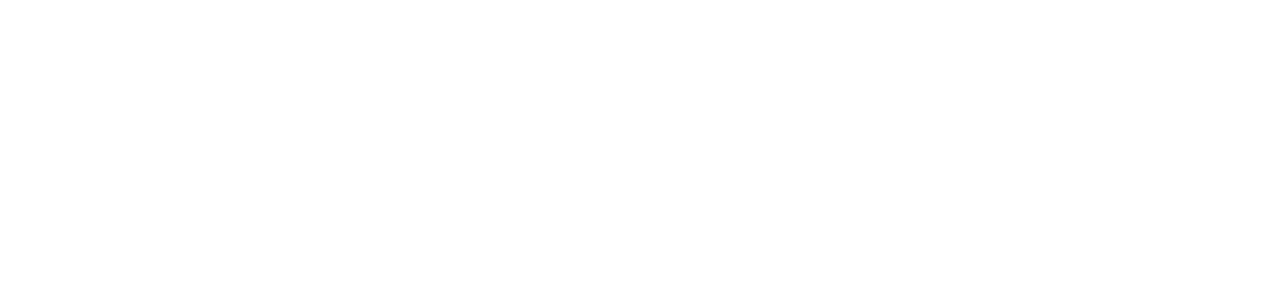
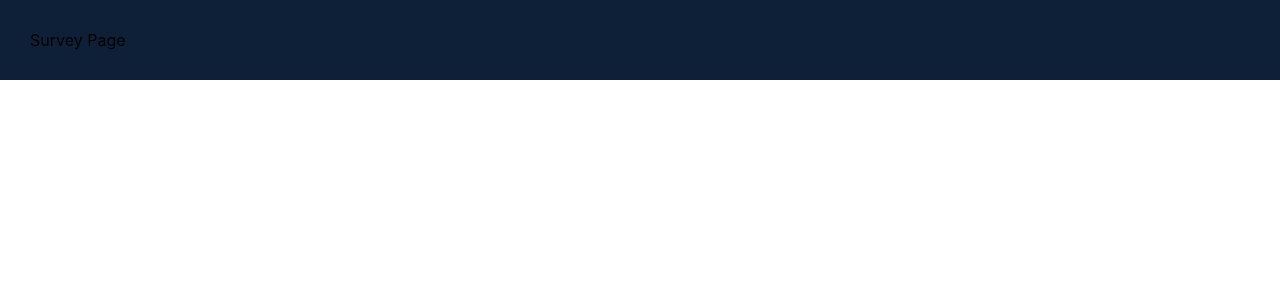
Before and after one commit to jun-han-github/dashboard, a React (Vite) app: page /survey in a window 1280 px wide. Before the commit this address had no page. Shown: the top 300 px of the page. Built offline with nearby package versions, Linux system fonts and the light colour scheme.

Commit message:
feat: survey page & css cleanup

```diff
--- a/src/App.tsx
+++ b/src/App.tsx
@@ -1,7 +1,7 @@
-import './App.scss'
 import { Route, Routes } from 'react-router-dom'
 import Layout from './components/layout/Layout'
 import HomePage from './pages/HomePage'
+import SurveyPage from './pages/SurveyPage'
 
 function App() {
 
@@ -9,6 +9,7 @@
 		<Routes>
 			<Route element={<Layout />}>
 				<Route path="/" element={<HomePage />} />
+				<Route path="/survey" element={<SurveyPage />} />
 			</Route>
 		</Routes>
 	)
--- a/src/components/layout/Layout.scss
+++ b/src/components/layout/Layout.scss
@@ -1,8 +1,5 @@
 .base-layout {
     background-color: #0e2038;
     // background-color: #ffffff;
-    display: flex;
-    flex-direction: row;
-    justify-content: center;
     padding: 30px;
 }
--- a/src/index.css
+++ b/src/index.css
@@ -1,8 +1,6 @@
 html,
 body,
 #root {
-  width: 100%;
-  height: 100vh;
   margin: 0;
   padding: 0;
   font-family: Inter, system-ui, Avenir, Helvetica, Arial, sans-serif;
--- /dev/null
+++ b/src/pages/SurveyPage.scss
@@ -0,0 +1,3 @@
+.survey-page {
+    // height: 100vh;
+}
--- /dev/null
+++ b/src/pages/SurveyPage.tsx
@@ -0,0 +1,11 @@
+import './SurveyPage.scss';
+
+const SurveyPage = () => {
+
+  return (
+    <div className="survey-page">
+        Survey Page
+    </div>
+  )
+}
+export default SurveyPage
```
Also changed, not shown: src/App.scss (deleted), src/pages/HomePage.scss (line endings or trailing spaces).
